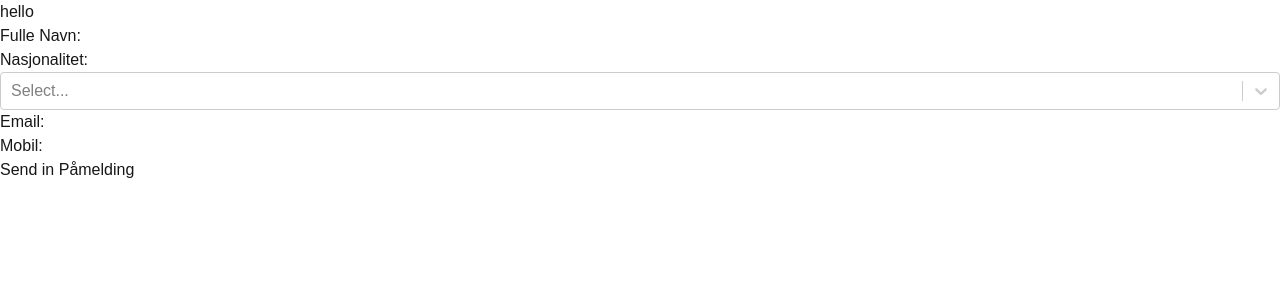
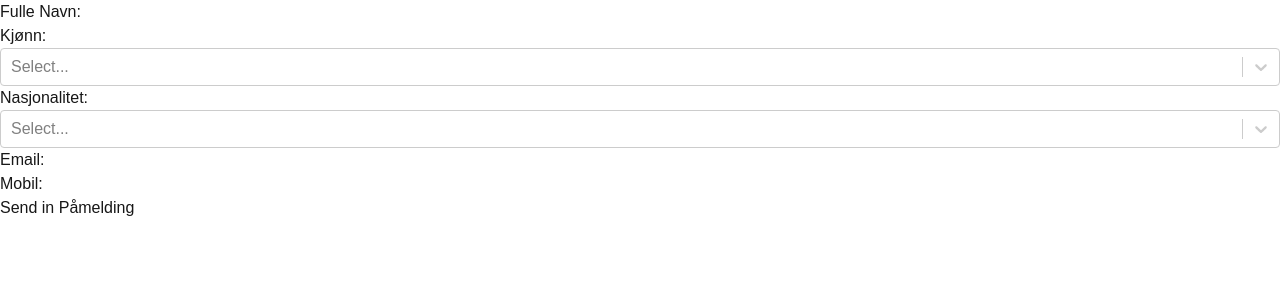
Before and after one commit to VareggMedia/Project-Stupeklubb, a Next.js app: page /test/pamelding in a window 1280 px wide. Shown: the top 300 px of the page. Built offline with nearby package versions, Linux system fonts and the light colour scheme; what i18n-iso-countries would draw is missing.

Commit message:
feat: add gender selection to PåmeldingSkjema and set default nationality; clean up test page

```diff
--- a/components/Påmelding/PåmeldingKontaktSkjema/påmeldingKontaktSkjema.tsx
+++ b/components/Påmelding/PåmeldingKontaktSkjema/påmeldingKontaktSkjema.tsx
@@ -1,5 +1,5 @@
 'use client'
-import { usePåmelding } from "../PåmeldingStruktur/påmeldingStruktur";
+import { PåmeldingData, usePåmelding } from "../PåmeldingStruktur/påmeldingStruktur";
 import { useRouter } from "next/navigation";
 import Select from 'react-select';
 import countries from 'i18n-iso-countries'
@@ -25,6 +25,15 @@ export default function PåmeldingSkjema() {
 
         router.push('/')
     }
+
+    const kjønnvalg: {
+        value: PåmeldingData['kjønn'];
+        label: string;
+    }[] = [
+        {value: 'Gutt', label: 'Gutt'},
+        {value: 'Jente', label: 'Jente'},
+        {value: 'Ikke-binær', label: 'Ikke-binær'}
+    ]
 
     const isFormValid = (
         påmelding.navn !== '' &&
@@ -53,9 +62,24 @@ export default function PåmeldingSkjema() {
                             />
                         </div>
                         <div>
+                            <label htmlFor="valg">Kjønn:</label>
+                            <Select
+                                inputId="valg"
+                                instanceId='kjønn'
+                                options={kjønnvalg}
+                                onChange={(valgt) => {
+                                    setPåmelding((prev) => ({
+                                        ...prev,
+                                        kjønn: valgt?.value ?? null
+                                    }))
+                                }}
+                            />
+                        </div>
+                        <div>
                             <label htmlFor="nasjon">Nasjonalitet:</label>
                             <Select
-                                id="valg"
+                                inputId="nasjon"
+                                instanceId='nasjon'
                                 options={alternativer}
                                 onChange={(valgt) => {
                                     setPåmelding((prev) => ({
@@ -94,10 +118,7 @@ export default function PåmeldingSkjema() {
                                 }}
                             />
                         </div>
-                        <div>
-                            <label htmlFor="valg"></label>
 
-                        </div>
                     </section>
                     <div>
                         <button disabled={!isFormValid} >Send in Påmelding</button>
--- a/components/Påmelding/PåmeldingStruktur/påmeldingStruktur.tsx
+++ b/components/Påmelding/PåmeldingStruktur/påmeldingStruktur.tsx
@@ -33,7 +33,7 @@ export function PåmeldingProvider({children}: {children: ReactNode}) {
         fødseldato: '',
         mobil: '',
         email: '',
-        nasjon: '',
+        nasjon: 'NO',
         adresse: '',
         valg: 'megSelv',
         samtykke: false,
--- a/src/app/test/pamelding/page.tsx
+++ b/src/app/test/pamelding/page.tsx
@@ -3,9 +3,6 @@ import PåmeldingSkjema from "@/components/Påmelding/PåmeldingKontaktSkjema/p
 export default function testPåmelding() {
     return(
         <>
-            <div>
-                <h1>hello</h1>
-            </div>
             <PåmeldingSkjema />
         </>
 
```
